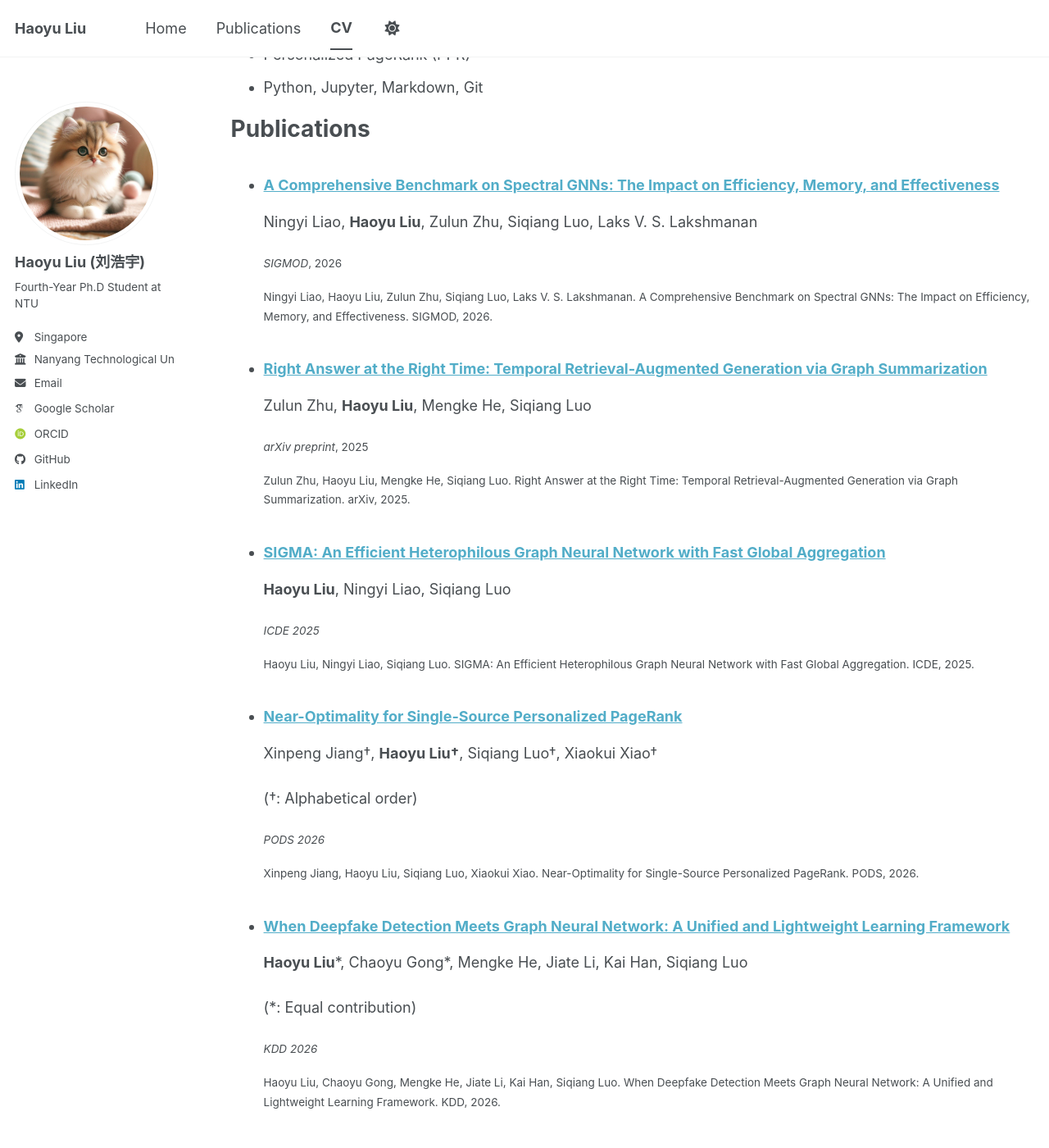
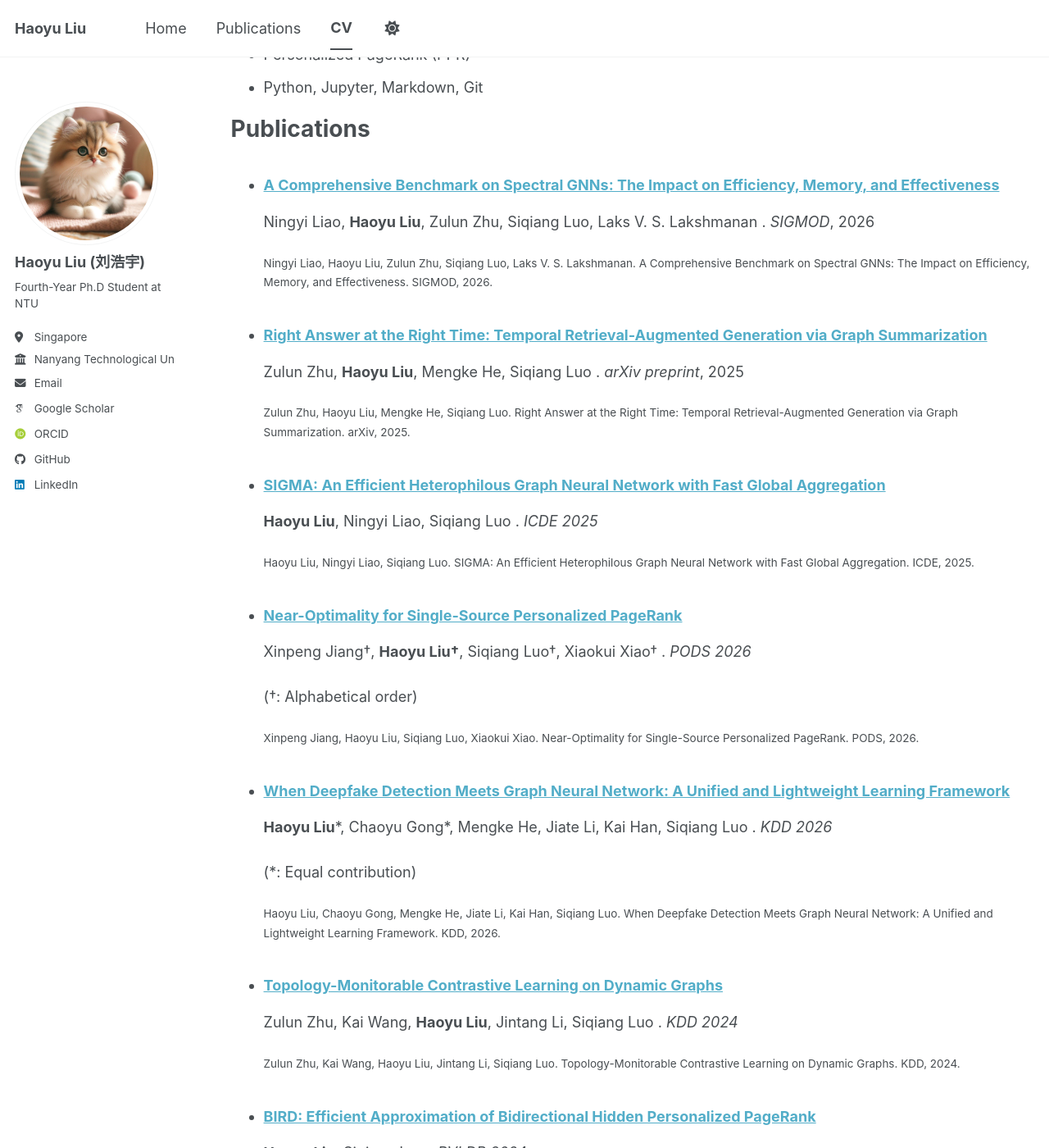
Before and after one commit to hyLiu-777/hyLiu-777.github.io, a Jekyll site: the page built from _pages/cv.md, in a window 1280 px wide and 1400 px high, scrolled down 635 px. Shown: the whole window at 82% size. Built offline with Jekyll 4.4.1, drawn with Linux system fonts in a browser that asks for light colours; some web fonts are replaced; a script bundle is joined from its source files by our own code; library files that are not in the unit come from our copies; some of the changed text lies outside the part shown.

Commit message:
Render authors and venue on one line in CV-style entries

```diff
--- a/_includes/archive-single-cv.html
+++ b/_includes/archive-single-cv.html
@@ -36,19 +36,19 @@
     {% if post.read_time %}
       <p class="page__meta"><i class="fa fa-clock" aria-hidden="true"></i> {% include read-time.html %}</p>
     {% endif %}
-    {% if post.authors %}
-      <p class="publication-authors">{{ post.authors | markdownify | remove: "<p>" | remove: "</p>" }}</p>
+    {% assign authors_line = post.authors | markdownify | remove: "<p>" | remove: "</p>" %}
+    {% if post.venue %}
+      {% assign post_year = post.date | default: "1900-01-01" | date: "%Y" %}
+      {% if post.venue contains post_year or post.venue contains "19" or post.venue contains "20" %}
+        <p class="publication-authors">{{ authors_line }}. <i>{{ post.venue }}</i></p>
+      {% else %}
+        <p class="publication-authors">{{ authors_line }}. <i>{{ post.venue }}</i>, {{ post_year }}</p>
+      {% endif %}
+    {% elsif post.authors %}
+      <p class="publication-authors">{{ authors_line }}</p>
     {% endif %}
     {% if post.author_note %}
       <p class="publication-author-note">{{ post.author_note }}</p>
-    {% endif %}
-    {% if post.venue %}
-      {% assign post_year = post.date | default: "1900-01-01" | date: "%Y" %}
-      {% if post.venue contains post_year or post.venue contains "19" or post.venue contains "20" %}
-        <p class="archive__item-excerpt" itemprop="description"><i>{{ post.venue }}</i></p>
-      {% else %}
-        <p class="archive__item-excerpt" itemprop="description"><i>{{ post.venue }}</i>, {{ post_year }}</p>
-      {% endif %}
     {% endif %}
     {% assign show_citation = include.show_citation %}
     {% if show_citation == nil %}
```
